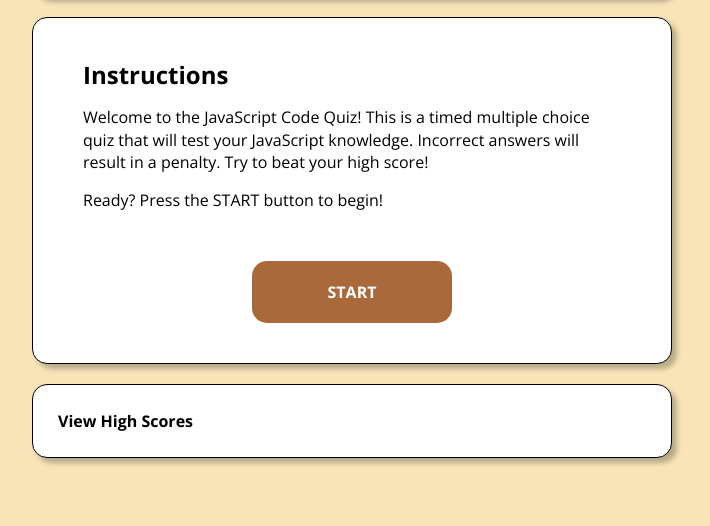
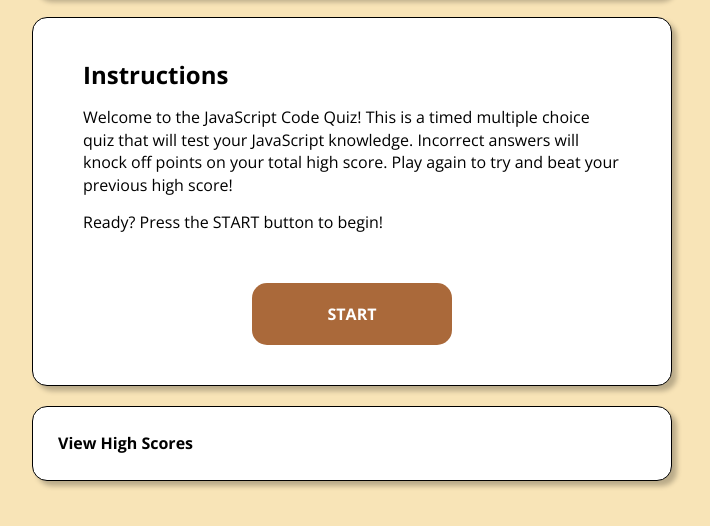
Before and after one commit to hieuwy/code_quiz_main, a plain HTML site: page index.html in a window 1280 px wide. Shown: the part 140-666 px from the top of the page, without its empty margins (288-998 px from the left). Drawn offline with nearby package versions, Linux system fonts and the light colour scheme.

Commit message:
Extra minor changes to the HTML text

```diff
--- a/index.html
+++ b/index.html
@@ -8,15 +8,18 @@
     <link href="https://fonts.googleapis.com/css2?family=Comfortaa:wght@500;700&family=Open+Sans:ital,wght@0,400;0,700;1,400&display=swap" rel="stylesheet">
 </head>
 <body>
+    <!--Header Section-->
     <header>
         <h1>JavaScript Code Quiz</h1>
     </header>
+
+    <!--Main content section with information about the quiz-->
     <main class="card" id="card">
         <section class="instructions" id="instructions">
             <h2>Instructions</h2>
             <p>
                 Welcome to the JavaScript Code Quiz!  This is a timed multiple choice quiz that will test your JavaScript knowledge.
-                Incorrect answers will result in a penalty.  Try to beat your high score!
+                Incorrect answers will knock off points on your total high score.  Play again to try and beat your previous high score!
             </p>
             <p>
                 Ready?  Press the START button to begin!
```
Also changed, not shown: highscore.html (+3 -1 lines).
